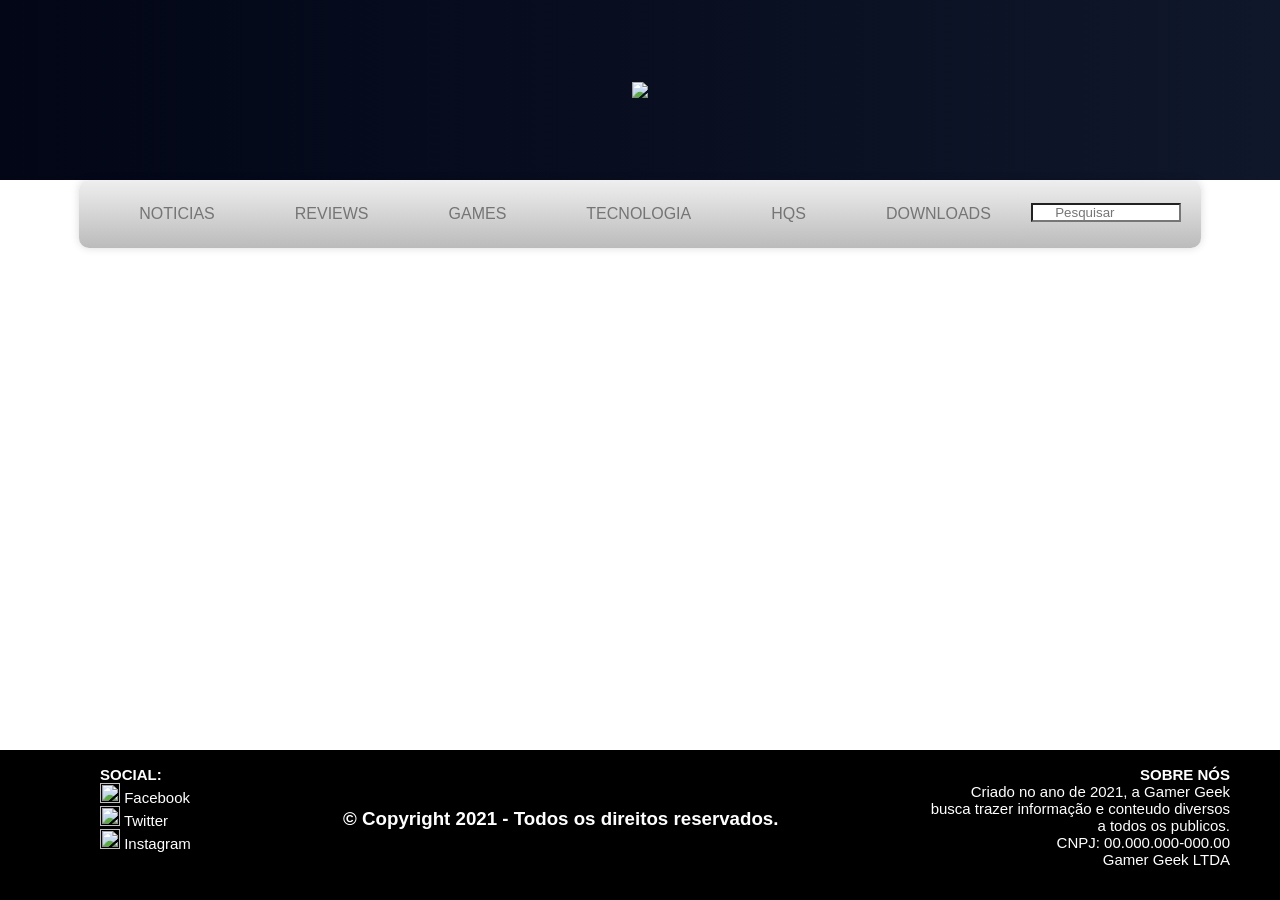
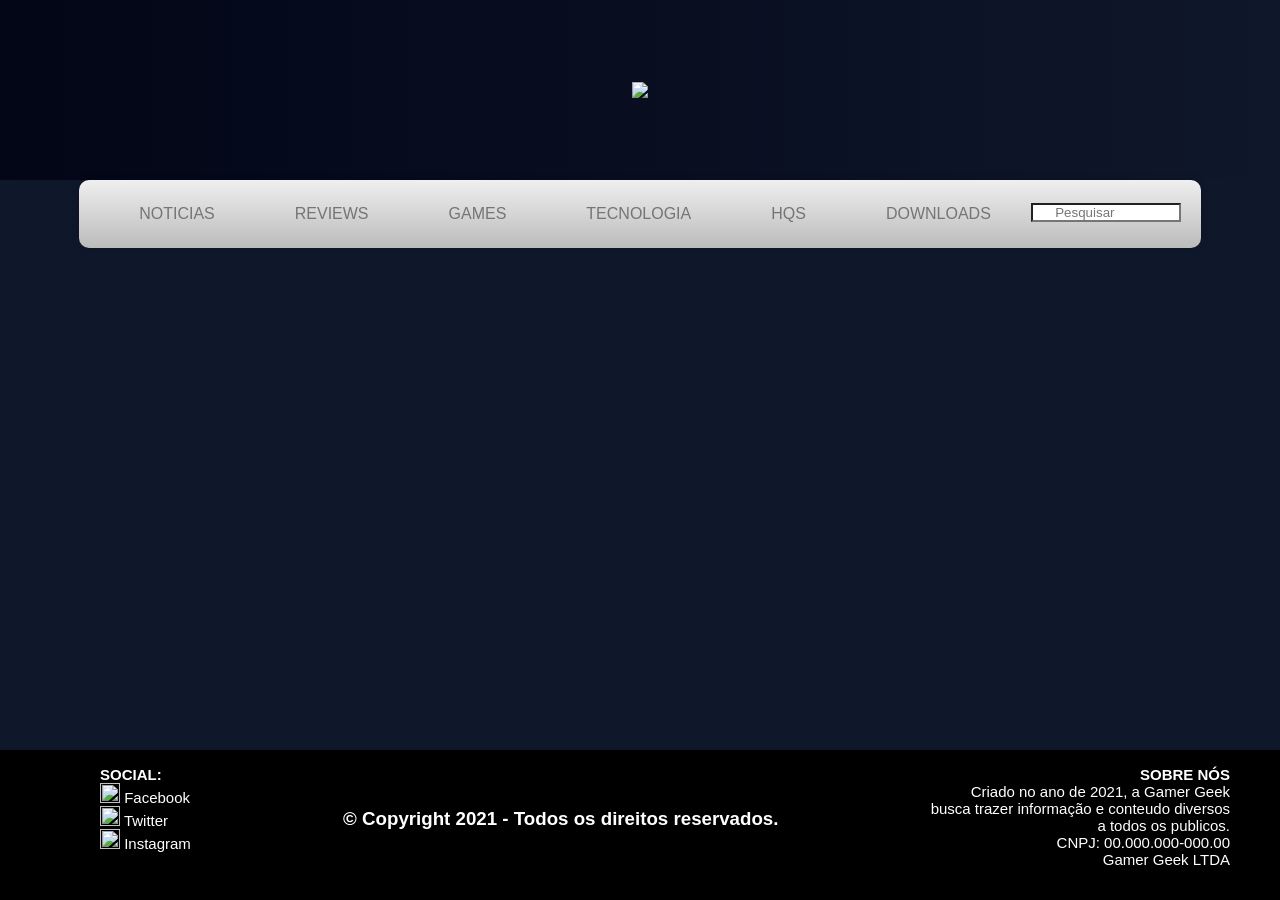

Creating the news menu

--- a/css/estilo.css
+++ b/css/estilo.css
@@ -1,4 +1,3 @@
-<<<<<<< HEAD
 *{
     margin: 0;
     padding: 0;
@@ -137,7 +136,6 @@ a{
     color: #fff;
     text-decoration: none;
 }
-=======
 :root {
     --bg: #0f172a;
     --bg-secondary: #1e293b;
@@ -220,7 +218,7 @@ body {
     top: 100%;
     left: 0;
     background: var(--bg-secondary);
-     border: 1px solid var(--border);
+    border: 1px solid var(--border);
     min-width: 200px;
 }
 
@@ -375,4 +373,3 @@ main {
     margin-top: 20px;
     color: #e60023;
 }
->>>>>>> f6d4b9b (Creating the news menu)
